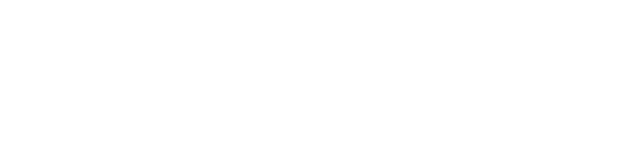
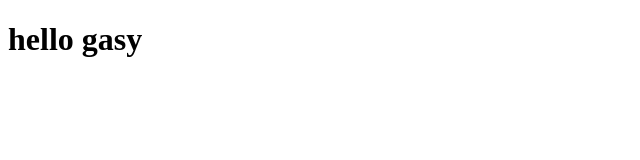
Before and after one commit to dagodesigner/cours-git-github, a plain HTML site: page index.html in a window 1280 px wide. Shown: the whole page, without its empty margins (0-640 px from the left). Drawn offline with Linux system fonts and the light colour scheme.

```diff
--- a/index.html
+++ b/index.html
@@ -7,6 +7,6 @@
     <title>Cours de GIT & GITHUB</title>
 </head>
 <body>
-
+    <h1>hello gasy</h1>
 </body>
 </html>
```
Also changed, not shown: 1 other file.
